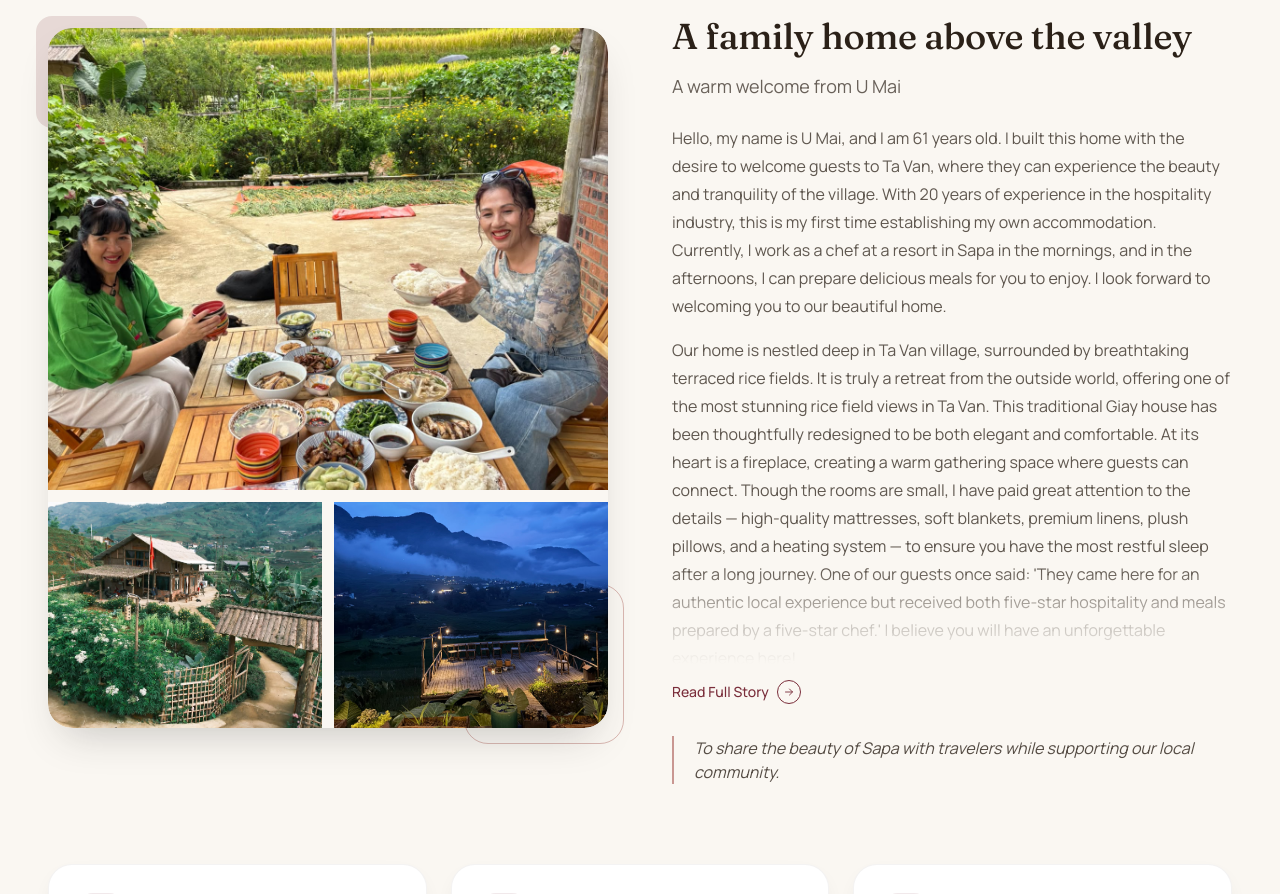
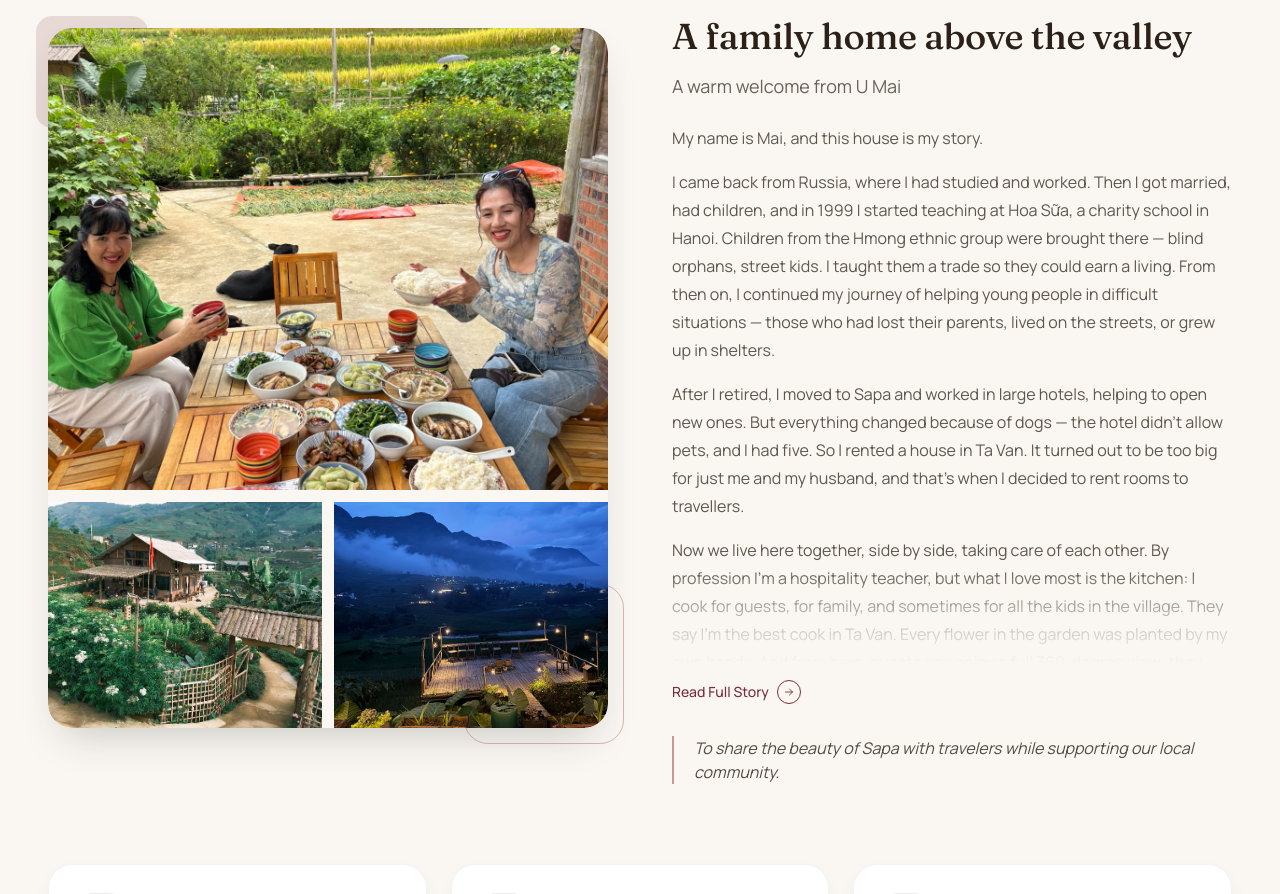
Before and after one commit to lerx11/mai-cozy-home, a Next.js app: page / in a window 1280 px wide. Shown: the part 940-1834 px from the top of the page. Built offline with nearby package versions, Linux system fonts and the light colour scheme.

Commit message:
Update About story with Mai's personal history (corrected timeline)

```diff
--- a/data/siteConfig.js
+++ b/data/siteConfig.js
@@ -113,8 +113,10 @@ export const siteConfig = {
     title: "A family home above the valley",
     subtitle: "A warm welcome from U Mai",
     story: [
-      "Hello, my name is U Mai, and I am 61 years old. I built this home with the desire to welcome guests to Ta Van, where they can experience the beauty and tranquility of the village. With 20 years of experience in the hospitality industry, this is my first time establishing my own accommodation. Currently, I work as a chef at a resort in Sapa in the mornings, and in the afternoons, I can prepare delicious meals for you to enjoy. I look forward to welcoming you to our beautiful home.",
-      "Our home is nestled deep in Ta Van village, surrounded by breathtaking terraced rice fields. It is truly a retreat from the outside world, offering one of the most stunning rice field views in Ta Van. This traditional Giay house has been thoughtfully redesigned to be both elegant and comfortable. At its heart is a fireplace, creating a warm gathering space where guests can connect. Though the rooms are small, I have paid great attention to the details — high-quality mattresses, soft blankets, premium linens, plush pillows, and a heating system — to ensure you have the most restful sleep after a long journey. One of our guests once said: 'They came here for an authentic local experience but received both five-star hospitality and meals prepared by a five-star chef.' I believe you will have an unforgettable experience here!",
+      "My name is Mai, and this house is my story.",
+      "I came back from Russia, where I had studied and worked. Then I got married, had children, and in 1999 I started teaching at Hoa Sữa, a charity school in Hanoi. Children from the Hmong ethnic group were brought there — blind orphans, street kids. I taught them a trade so they could earn a living. From then on, I continued my journey of helping young people in difficult situations — those who had lost their parents, lived on the streets, or grew up in shelters.",
+      "After I retired, I moved to Sapa and worked in large hotels, helping to open new ones. But everything changed because of dogs — the hotel didn't allow pets, and I had five. So I rented a house in Ta Van. It turned out to be too big for just me and my husband, and that's when I decided to rent rooms to travellers.",
+      "Now we live here together, side by side, taking care of each other. By profession I'm a hospitality teacher, but what I love most is the kitchen: I cook for guests, for family, and sometimes for all the kids in the village. They say I'm the best cook in Ta Van. Every flower in the garden was planted by my own hands. And from here, guests can enjoy a full 360-degree view; they often sit from morning till evening, not wanting to leave, because this place is truly too beautiful.",
     ],
     mission:
       "To share the beauty of Sapa with travelers while supporting our local community.",
```
